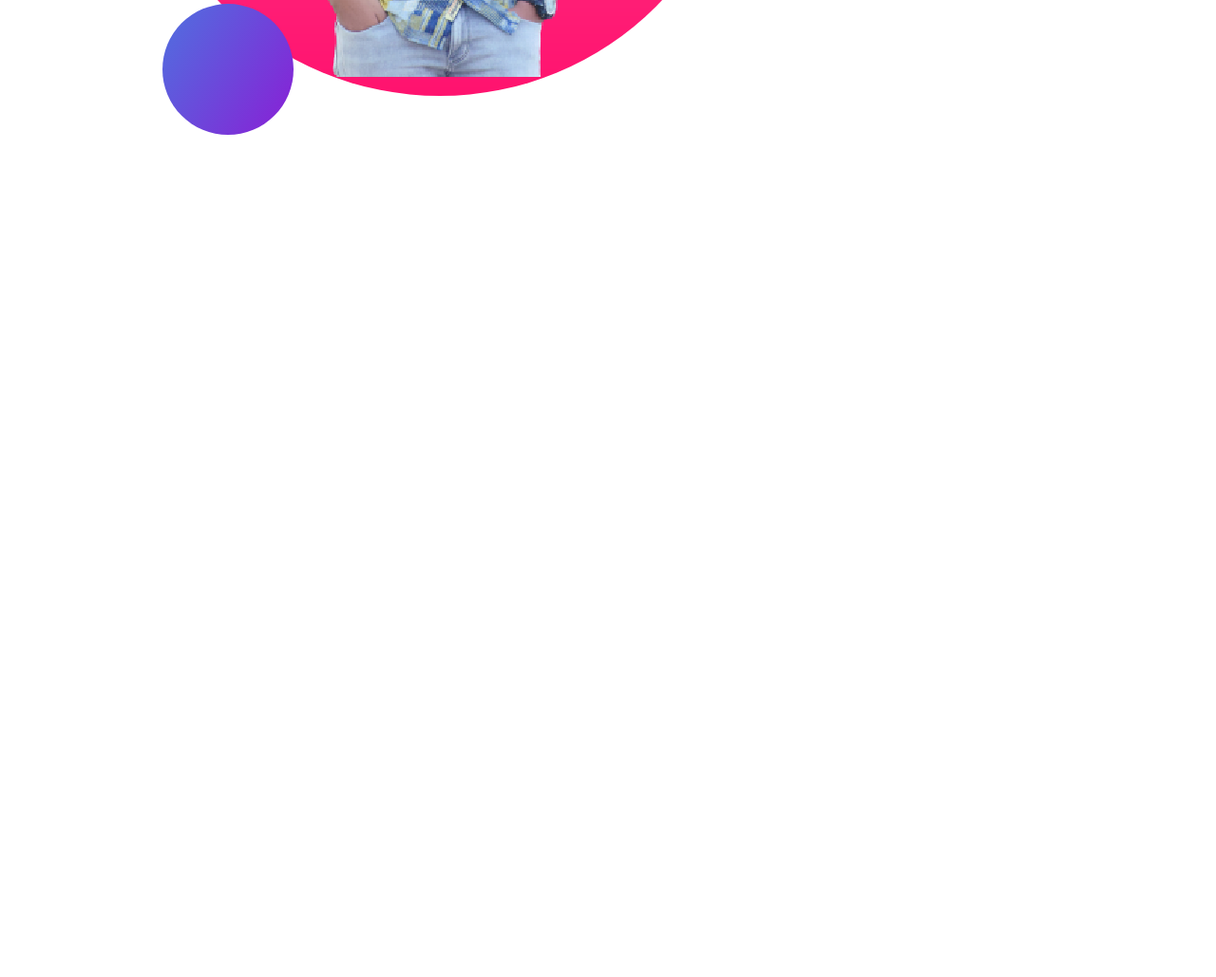
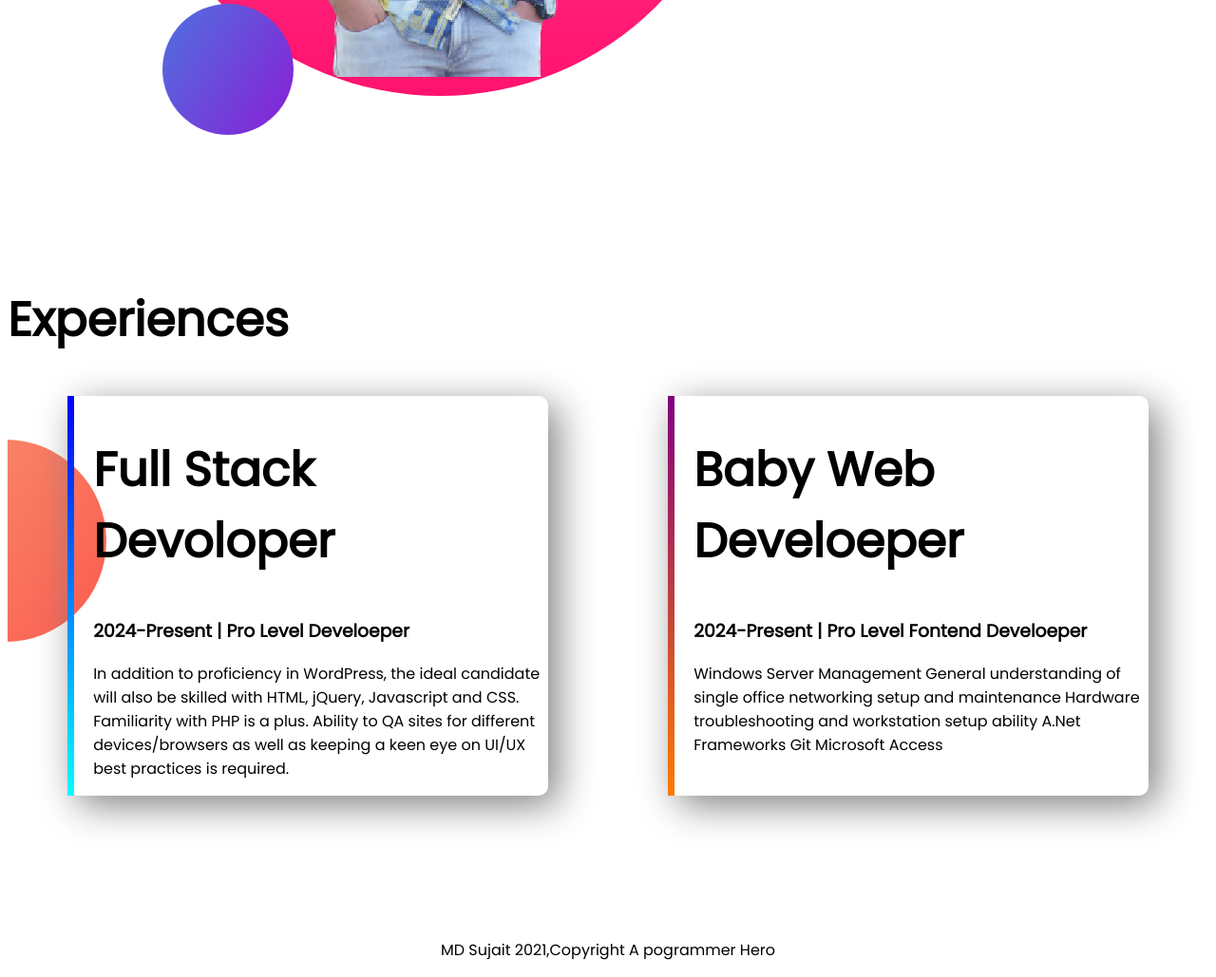
Before and after one commit to SUJAIT/project-4-repository, a plain HTML site: page index.html in a window 1280 px wide. Shown: the part 1537-2566 px from the top of the page at 95% size. Before the commit the page ends 1837 px from the top, so only its background shows below. Drawn offline with Linux system fonts and the light colour scheme.

Commit message:
footer last

```diff
--- a/index.html
+++ b/index.html
@@ -13,7 +13,7 @@
 </head>
 
 <body>
-    <section class="top-banner">
+    <section class="top-banner flexible-container">
         <div class="container">
             <h1>Welcome TO</h1>
             <h1><span class="secend">Sujait website</span> Bangladesh
@@ -24,7 +24,7 @@
         </div>
         <div class="med"> <img src="img/suju.png" alt=""></div>
     </section>
-    <section class="dream">
+    <section class="dream flexible-container">
         <div class="container"><img src="img/suju2.png" alt=""></div>
         <div class="container">
             <h1>Dream big</h1>
@@ -34,6 +34,26 @@
 
         </div>
     </section>
+    <section class="experience-area">
+        <h1>Experiences</h1>
+        <div class="flexible-container">
+            <div id="full" class="Full-stack">
+                <h1>Full Stack Devoloper</h1>
+                <h3>2024-Present | Pro Level Develoeper</h3>
+                <p>In addition to proficiency in WordPress, the ideal candidate will also be skilled with HTML, jQuery, Javascript and CSS. Familiarity with PHP is a plus. Ability to QA sites for different devices/browsers as well as keeping a keen eye on
+                    UI/UX best practices is required.
+                </p>
+            </div>
+            <div id="bab" class="baby">
+                <h1>Baby Web Develoeper</h1>
+                <h3>2024-Present | Pro Level Fontend Develoeper</h3>
+                <p>Windows Server Management General understanding of single office networking setup and maintenance Hardware troubleshooting and workstation setup ability A.Net Frameworks Git Microsoft Access</p>
+            </div>
+        </div>
+    </section>
+    <footer>
+        <p>MD Sujait 2021,Copyright A pogrammer Hero</p>
+    </footer>
 </body>
 
 </html>
--- a/style.css
+++ b/style.css
@@ -10,7 +10,7 @@ h1 {
     color: coral;
 }
 
-section {
+.flexible-container {
     display: flex;
     margin-bottom: 150px;
 }
@@ -59,3 +59,51 @@ button {
     background-image: url(img/top-banner.png);
     background-repeat: no-repeat;
 }
+
+.experience-area {
+    background-image: url(img/exp-bg.png);
+    background-repeat: no-repeat;
+    background-position: left;
+}
+
+#full {
+    border-left: 7px solid;
+    border-image: linear-gradient(blue, cyan);
+    border-image-slice: 1;
+}
+
+.Full-stack {
+    width: 40%;
+    margin-left: 5%;
+    margin-right: 5%;
+    padding-left: 20px;
+    box-shadow: 10px 10px 40px gray;
+    border-radius: 10px;
+    -webkit-border-radius: 10px;
+    -moz-border-radius: 10px;
+    -ms-border-radius: 10px;
+    -o-border-radius: 10px;
+}
+
+.baby {
+    width: 40%;
+    margin-left: 5%;
+    margin-right: 5%;
+    padding-left: 20px;
+    box-shadow: 10px 10px 40px gray;
+    border-radius: 10px;
+    -webkit-border-radius: 10px;
+    -moz-border-radius: 10px;
+    -ms-border-radius: 10px;
+    -o-border-radius: 10px;
+}
+
+#bab {
+    border-left: 7px solid;
+    border-image: linear-gradient(purple, rgb(255, 123, 0));
+    border-image-slice: 1;
+}
+
+footer {
+    text-align: center;
+}
```
